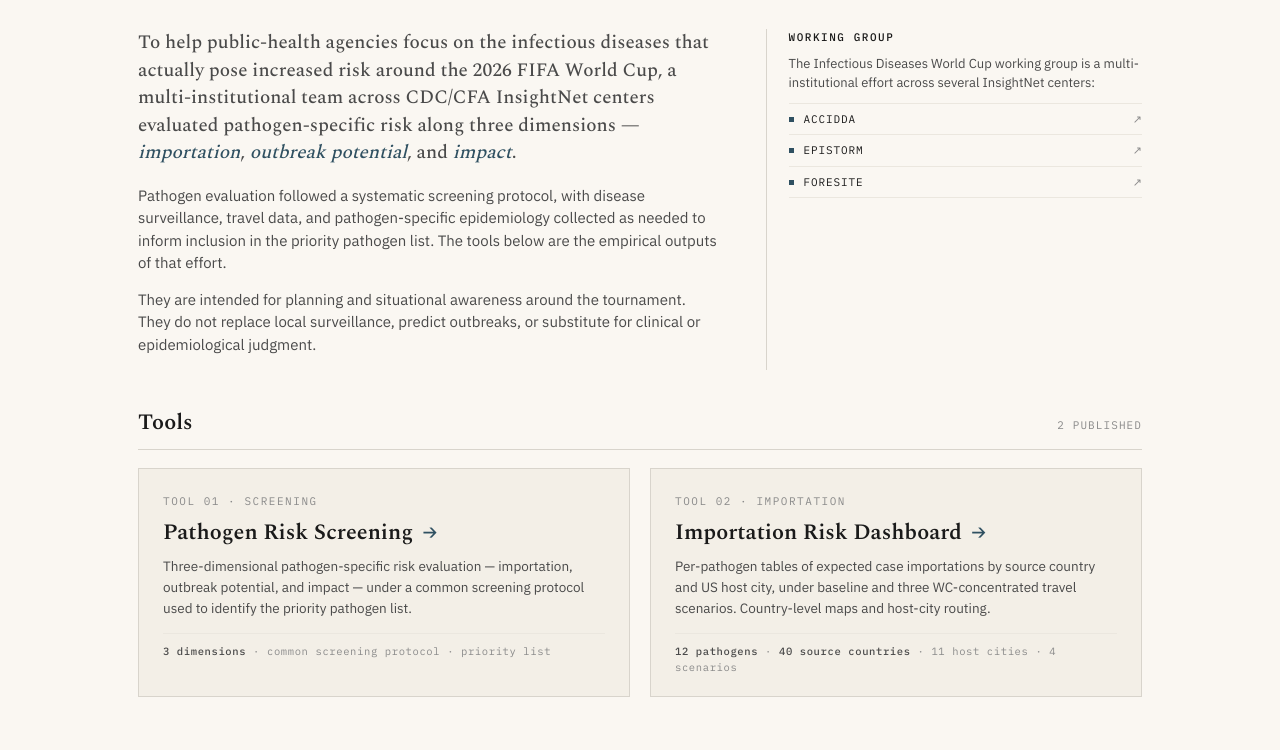
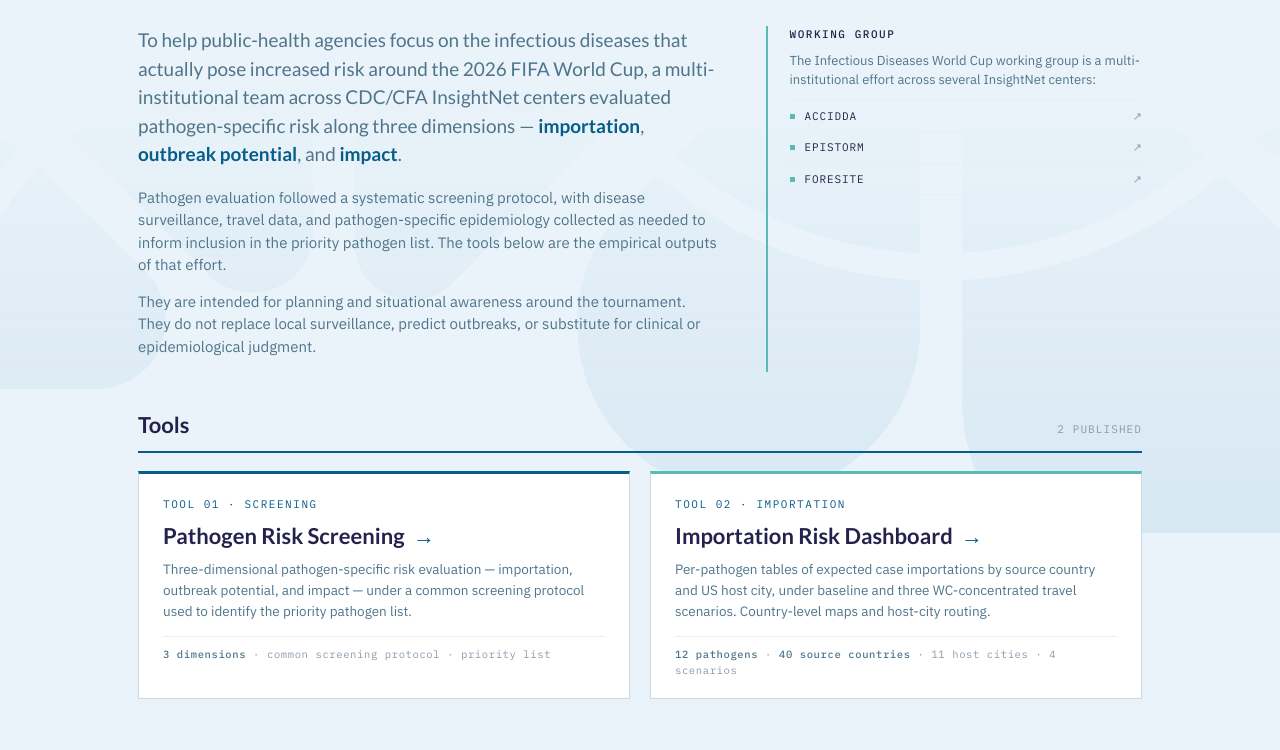
Before and after one commit to InsightNet-US/InsightNet-WorldCup, a plain HTML site: page index.html in a window 1280 px wide. Shown: the part 247-997 px from the top of the page. Drawn offline with nearby package versions, Linux system fonts and the light colour scheme.

Commit message:
Restyle landing page to InsightNet brand
- Pale-blue (#EAF3F9) surface with white cards, matching the WordPress site
- Lato headings; deep-blue/teal/cerulean accents; brand gradient masthead stripe
- Subtle InsightNet floral watermark across the top (fades clear behind main text)

Co-Authored-By: Claude Opus 4.8 <noreply@anthropic.com>

```diff
--- a/index.html
+++ b/index.html
@@ -6,19 +6,20 @@
 <title>FIFA World Cup 2026 — Infectious Disease Risk · IDCUP 26 Working Group</title>
 <link rel="preconnect" href="https://fonts.googleapis.com">
 <link rel="preconnect" href="https://fonts.gstatic.com" crossorigin>
-<link href="https://fonts.googleapis.com/css2?family=Spectral:wght@400;500;600;700&family=IBM+Plex+Mono:wght@400;500&family=IBM+Plex+Sans:wght@400;500;600&display=swap" rel="stylesheet">
+<link href="https://fonts.googleapis.com/css2?family=Lato:wght@400;700;900&family=IBM+Plex+Mono:wght@400;500&family=IBM+Plex+Sans:wght@400;500;600&display=swap" rel="stylesheet">
 <style>
   :root {
-    --ink:        #1a1a1a;
-    --ink-soft:   #4a4a4a;
-    --ink-faint:  #8a8a8a;
-    --rule:       #d8d4cc;
-    --rule-soft:  #ebe7df;
-    --paper:      #faf7f2;
-    --paper-tint: #f3efe7;
-    --accent:     #2f5061;
-    --accent-soft:#5a7a8a;
-    --warn:       #a04545;
+    --ink:        #24224C;   /* InsightNet midnight indigo (primary) */
+    --ink-soft:   #4F758B;   /* basin slate (secondary text) */
+    --ink-faint:  #8a9bac;   /* muted slate (labels) */
+    --rule:       #cbd9e2;
+    --rule-soft:  #e6eef4;
+    --paper:      #eaf3f9;   /* InsightNet pale-blue page surface */
+    --paper-tint: #ffffff;   /* white cards lift off the pale-blue */
+    --accent:     #065D89;   /* deep blue (links / accents) */
+    --accent-soft:#5197CB;   /* cerulean (hover / secondary) */
+    --teal:       #5ABAB6;   /* teal (tertiary accent) */
+    --warn:       #b10026;
   }
   * { box-sizing: border-box; margin: 0; padding: 0; }
   html, body {
@@ -26,16 +27,32 @@
     font-family: 'IBM Plex Sans', sans-serif; font-size: 15px; line-height: 1.5;
     -webkit-font-smoothing: antialiased;
   }
-  .frame { max-width: 1100px; margin: 0 auto; padding: 60px 48px 80px; }
+  body { position: relative; }
+  /* InsightNet floral watermark: a soft band across the top that fades out behind the lead */
+  body::before {
+    content: ''; position: absolute; top: 0; left: 0; right: 0; height: 780px;
+    background: url('images/insightnet-watermark.png') no-repeat center top;
+    background-size: cover;
+    -webkit-mask-image: linear-gradient(to bottom, transparent 0%, transparent 42%, #000 100%);
+    mask-image: linear-gradient(to bottom, transparent 0%, transparent 42%, #000 100%);
+    z-index: 0; pointer-events: none;
+  }
+  .frame { position: relative; z-index: 1; max-width: 1100px; margin: 0 auto; padding: 60px 48px 80px; }
 
   /* Masthead */
   .masthead {
-    border-top: 3px solid var(--ink); border-bottom: 1px solid var(--rule);
+    position: relative;
+    border-bottom: 1px solid var(--rule);
     padding: 22px 0 18px; margin-bottom: 32px;
+  }
+  /* InsightNet brand stripe: indigo -> deep blue -> cerulean -> teal */
+  .masthead::before {
+    content: ''; position: absolute; left: 0; right: 0; top: 0; height: 4px;
+    background: linear-gradient(90deg, var(--ink) 0%, var(--accent) 38%, var(--accent-soft) 70%, var(--teal) 100%);
   }
   .eyebrow {
     font-family: 'IBM Plex Mono', monospace; font-size: 11px; letter-spacing: 0.18em;
-    text-transform: uppercase; color: var(--ink-faint); margin-bottom: 12px;
+    text-transform: uppercase; color: var(--accent); margin-bottom: 12px;
   }
   /* Masthead 2-row grid: eyebrow spans top; title-block + logo share row 2 */
   .masthead-grid {
@@ -59,7 +76,7 @@
 
   .title {
     display: block;
-    font-family: 'Spectral', serif; font-weight: 600;
+    font-family: 'Lato', sans-serif; font-weight: 900;
     font-size: 42px; line-height: 1.08; letter-spacing: -0.01em;
     margin-top: 6px;
   }
@@ -81,14 +98,14 @@
   }
   .lead-main p { margin-bottom: 14px; color: var(--ink-soft); }
   .lede-big {
-    font-family: 'Spectral', serif; font-weight: 500;
-    font-size: 19px; line-height: 1.45; color: var(--ink);
+    font-family: 'Lato', sans-serif; font-weight: 400;
+    font-size: 19px; line-height: 1.5; color: var(--ink);
     margin-bottom: 18px !important;
   }
-  .lede-big em { font-style: italic; color: var(--accent); }
+  .lede-big em { font-style: normal; font-weight: 700; color: var(--accent); }
 
   .lead-side {
-    border-left: 1px solid var(--rule); padding-left: 22px;
+    border-left: 2px solid var(--teal); padding-left: 22px;
     font-size: 13px; color: var(--ink-soft);
   }
   .lead-side h4 {
@@ -116,7 +133,7 @@
   .centers-list li::before {
     content: ''; display: inline-block;
     width: 5px; height: 5px;
-    background: var(--accent); flex-shrink: 0;
+    background: var(--teal); flex-shrink: 0;
     transform: translateY(-1px);
   }
   .centers-list li a {
@@ -138,10 +155,10 @@
 
   /* Section header */
   .section-h {
-    font-family: 'Spectral', serif; font-weight: 600;
+    font-family: 'Lato', sans-serif; font-weight: 700;
     font-size: 22px; color: var(--ink);
     margin: 10px 0 18px;
-    padding-bottom: 10px; border-bottom: 1px solid var(--rule);
+    padding-bottom: 10px; border-bottom: 2px solid var(--accent);
     display: flex; align-items: baseline; justify-content: space-between;
   }
   .section-h .section-h-meta {
@@ -157,21 +174,25 @@
   .tool-card {
     display: block; text-decoration: none; color: var(--ink);
     background: var(--paper-tint); border: 1px solid var(--rule);
-    padding: 24px 24px 20px;
-    transition: border-color 0.15s ease, transform 0.15s ease, background 0.15s ease;
+    border-top: 3px solid var(--accent);
+    padding: 22px 24px 20px;
+    transition: border-color 0.15s ease, transform 0.15s ease, box-shadow 0.15s ease;
   }
+  /* Each tool card gets its own brand-color top edge */
+  .tools-grid .tool-card:nth-of-type(1) { border-top-color: var(--accent); }
+  .tools-grid .tool-card:nth-of-type(2) { border-top-color: var(--teal); }
   .tool-card:hover {
-    border-color: var(--ink);
-    background: #fdfaf3;
+    border-color: var(--rule);
     transform: translateY(-2px);
+    box-shadow: 0 8px 22px rgba(36,34,76,0.12);
   }
   .tool-card-eyebrow {
     font-family: 'IBM Plex Mono', monospace; font-size: 11px;
     letter-spacing: 0.14em; text-transform: uppercase;
-    color: var(--ink-faint); margin-bottom: 10px;
+    color: var(--accent); margin-bottom: 10px;
   }
   .tool-card-h {
-    font-family: 'Spectral', serif; font-weight: 600;
+    font-family: 'Lato', sans-serif; font-weight: 700;
     font-size: 22px; line-height: 1.2; color: var(--ink);
     margin-bottom: 10px;
   }
```
Also changed, not shown: images/flower-pattern-2.png (added), images/insightnet-watermark.png (added).
